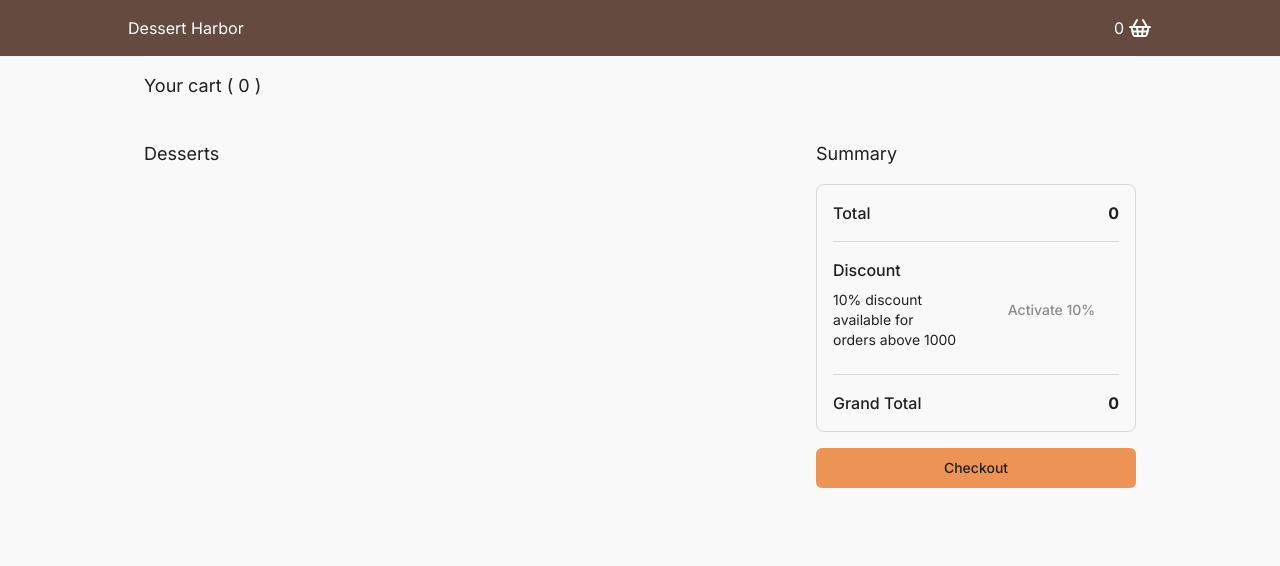
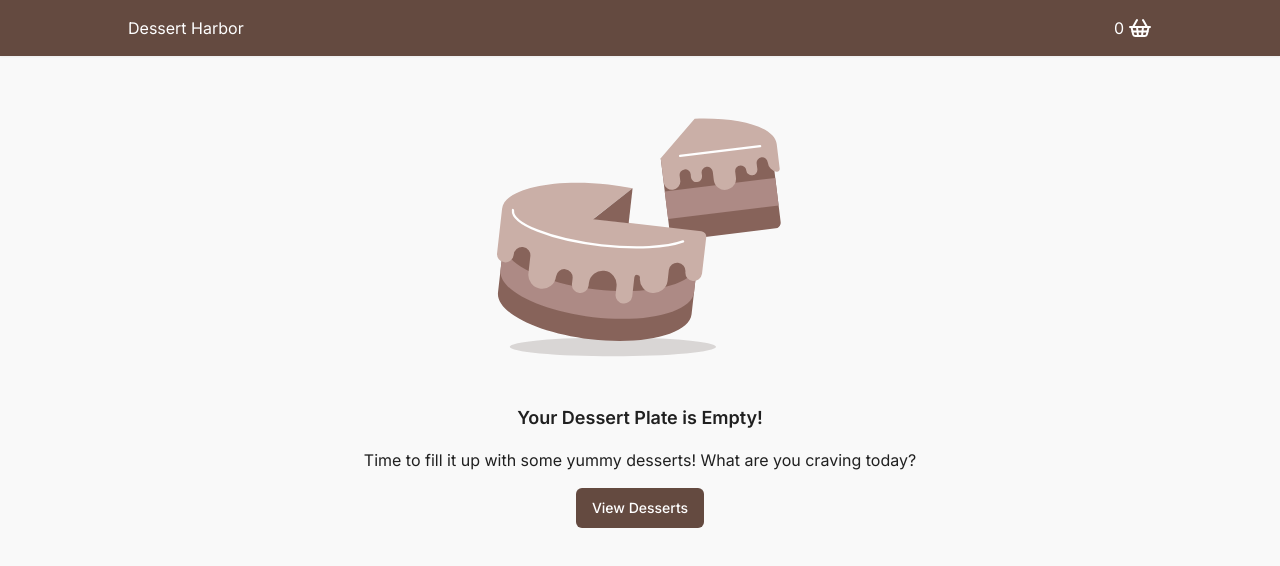
Before and after one commit to manoj-jayapprakash/dessert-harbor, a Next.js app: page /cart in a window 1280 px wide. Shown: the top 566 px of the page. Built offline with nearby package versions, Linux system fonts and the light colour scheme.

Commit message:
Add empty cart component to display when no products in cart

```diff
--- a/src/app/(shop)/cart/page.tsx
+++ b/src/app/(shop)/cart/page.tsx
@@ -3,10 +3,19 @@ import { useCartContext } from "@/feature/cart/cart-provider";
 import { CartList } from "@/feature/cart/components/cart-list";
 import { CartSummary } from "@/feature/cart/components/cart-summary";
 import { Checkout } from "@/feature/cart/components/checkout";
+import { EmptyCart } from "@/feature/cart/components/empty-cart";
 import React from "react";
 
 export default function Cart() {
   const { totalProductsInCart, productsInCart } = useCartContext();
+
+  if (!totalProductsInCart)
+    return (
+      <main>
+        <EmptyCart />
+      </main>
+    );
+
   return (
     <main>
       <header className='flex mb-6 justify-between items-center sticky top-14 py-4 z-[3] bg-background'>
--- /dev/null
+++ b/src/feature/cart/components/empty-cart.tsx
@@ -0,0 +1,25 @@
+import { buttonVariants } from "@/components/ui/button";
+import Image from "next/image";
+import Link from "next/link";
+import React from "react";
+
+export const EmptyCart = () => {
+  return (
+    <section className='space-y-4 text-balance text-center my-8'>
+      <Image
+        src='/images/illustration-empty-cart.svg'
+        alt='Two sliced cakes'
+        width={300}
+        height={300}
+        className='mx-auto'
+      />
+      <h2 className='text-lg font-semibold'>Your Dessert Plate is Empty!</h2>
+      <p>
+        Time to fill it up with some yummy desserts! What are you craving today?
+      </p>
+      <Link href={"/"} className={buttonVariants({ variant: "default" })}>
+        View Desserts
+      </Link>
+    </section>
+  );
+};
--- a/src/feature/cart/components/quantity-button.tsx
+++ b/src/feature/cart/components/quantity-button.tsx
@@ -16,12 +16,18 @@ export const QuantityButton = ({
   const currentProduct = productsInCart.get(productId);
   const quantity = currentProduct?.quantity ?? 1;
 
+  const quantityHandler = (e: React.ChangeEvent<HTMLInputElement>) => {
+    const currentQuantity = +e.target.value;
+    if (currentQuantity < 1) return;
+    updateQuantity(productId, currentQuantity);
+  };
+
   return (
     <div className={cn("border rounded-lg flex items-center", className)}>
       <Input
         type='number'
         value={quantity}
-        onChange={(e) => updateQuantity(productId, +e.target.value)}
+        onChange={quantityHandler}
         className='text-center bg-gray-100 ring-offset-ring'
       />
     </div>
--- a/src/feature/product/components/add-to-cart-button.tsx
+++ b/src/feature/product/components/add-to-cart-button.tsx
@@ -24,7 +24,10 @@ export const AddToCartButton = ({ product }: { product: TProduct }) => {
       {productsInCart.has(product.id) ? (
         <div className='flex items-center gap-1'>
           <QuantityButton productId={product.id} />
-          <Trash2 onClick={removeFromCartHandler} />
+          <Trash2
+            onClick={removeFromCartHandler}
+            className='text-destructive'
+          />
         </div>
       ) : (
         <Button className='w-full' onClick={addToCartHandler}>
--- a/src/feature/product/components/product-list.tsx
+++ b/src/feature/product/components/product-list.tsx
@@ -9,8 +9,8 @@ import {
   CardHeader,
   CardTitle,
 } from "@/components/ui/card";
-import { Button } from "@/components/ui/button";
 import { AddToCartButton } from "./add-to-cart-button";
+import { IndianRupee } from "lucide-react";
 
 export const ProductList = ({ products }: { products: TProduct[] }) => {
   return (
@@ -27,8 +27,13 @@ export const ProductList = ({ products }: { products: TProduct[] }) => {
             />
             <p className=''>{product.category}</p>
             <CardHeader className='items-center justify-between p-0'>
-              <CardTitle>{product.name}</CardTitle>
-              <p className='m-0'>{product.price}</p>
+              <CardTitle className='w-3/4 text-balance'>
+                {product.name}
+              </CardTitle>
+              <p className='m-0 flex items-center'>
+                <IndianRupee size={12} />
+                {product.price}
+              </p>
             </CardHeader>
             <CardFooter className='p-0'>
               <AddToCartButton product={product} />
--- a/src/lib/constants.ts
+++ b/src/lib/constants.ts
@@ -6,62 +6,62 @@ export const products: TProduct[] = [
     image: "/images/image-waffle-desktop.jpg",
     name: "Waffle with Berries",
     category: "Waffle",
-    price: 6.5,
+    price: 300,
   },
   {
     id: "product-2",
     image: "/images/image-creme-brulee-desktop.jpg",
     name: "Vanilla Bean Crème Brûlée",
     category: "Crème Brûlée",
-    price: 7.0,
+    price: 450,
   },
   {
     id: "product-3",
     image: "/images/image-macaron-desktop.jpg",
     name: "Macaron Mix of Five",
     category: "Macaron",
-    price: 8.0,
+    price: 250,
   },
   {
     id: "product-4",
     image: "/images/image-tiramisu-desktop.jpg",
     name: "Classic Tiramisu",
     category: "Tiramisu",
-    price: 5.5,
+    price: 550,
   },
   {
     id: "product-5",
     image: "/images/image-baklava-desktop.jpg",
     name: "Pistachio Baklava",
     category: "Baklava",
-    price: 4.0,
+    price: 500,
   },
   {
     id: "product-6",
     image: "/images/image-meringue-desktop.jpg",
     name: "Lemon Meringue Pie",
     category: "Pie",
-    price: 5.0,
+    price: 100,
   },
   {
     id: "product-7",
     image: "/images/image-cake-desktop.jpg",
     name: "Red Velvet Cake",
     category: "Cake",
-    price: 4.5,
+    price: 475,
   },
   {
     id: "product-8",
     image: "/images/image-brownie-desktop.jpg",
     name: "Salted Caramel Brownie",
     category: "Brownie",
-    price: 4.5,
+    price: 325,
   },
   {
     id: "product-9",
     image: "/images/image-panna-cotta-desktop.jpg",
     name: "Vanilla Panna Cotta",
     category: "Panna Cotta",
-    price: 6.5,
+    price: 175,
   },
 ];
```
Also changed, not shown: 1 other file (tests, documents, lock files or other folders).
